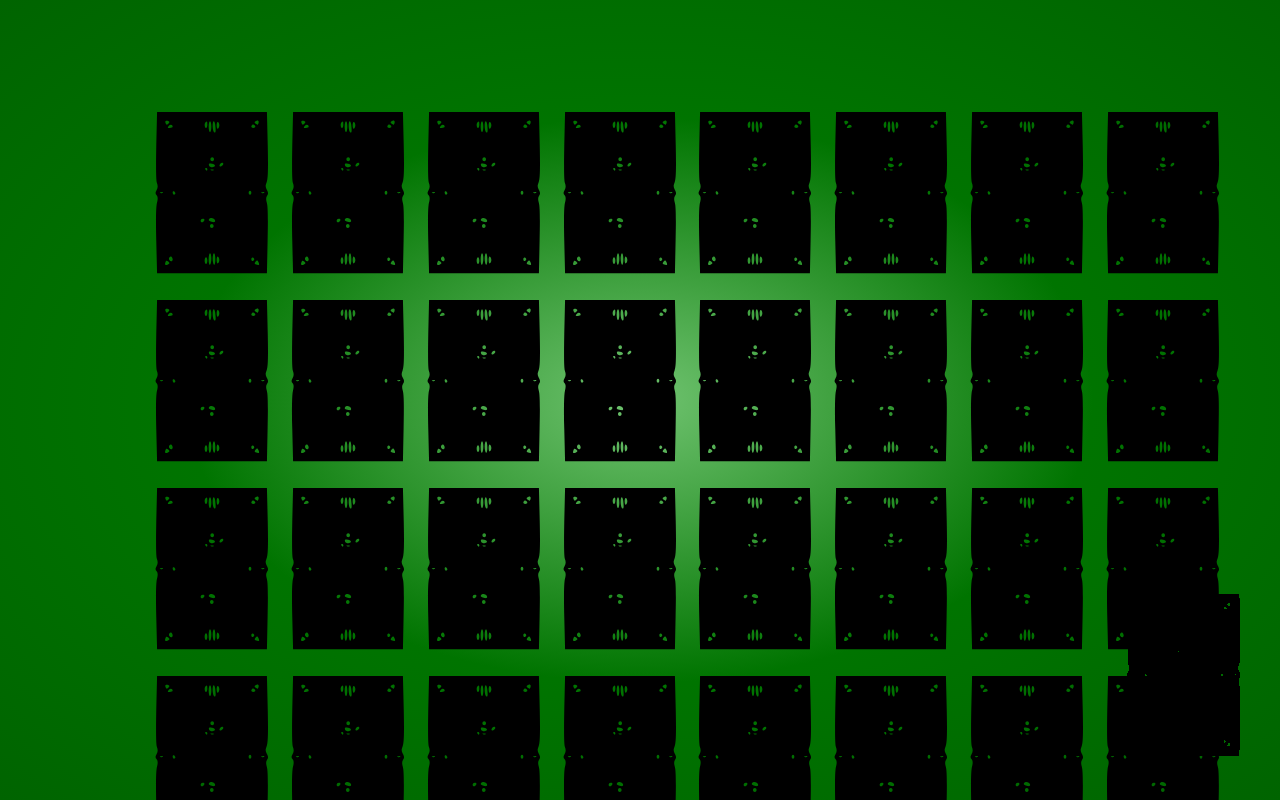
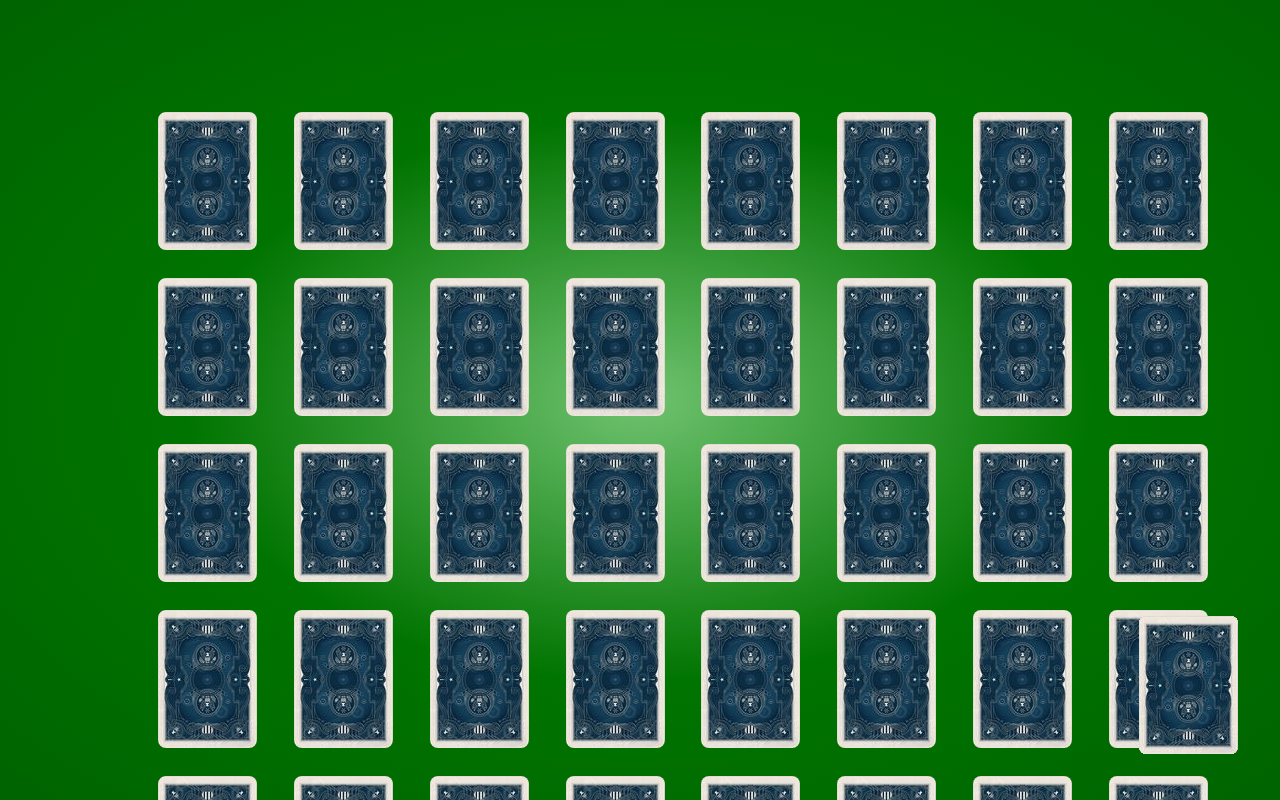
Before and after one commit to dilandogann/Trendyol-Bootcam-One-Suit-Solitaire-Game, a Vue app: page / in a window 1280 px wide. Shown: the top 800 px of the page. Built offline with nearby package versions, Linux system fonts and the light colour scheme.

Commit message:
Using jpg file as background image

```diff
--- a/src/components/PlayingCard.vue
+++ b/src/components/PlayingCard.vue
@@ -1,5 +1,5 @@
 <template>
-  <div>
+  <v-container class="card-container">
     <template v-if="card.showFront">
       <v-row>
         <v-col cols="cols">
@@ -10,11 +10,11 @@
     <template v-else>
       <v-row>
         <v-col cols="cols">
-          <img class="card-image" src="./../assets/hearts-back.svg" />
+          <img class="card-image" src="./../assets/hearts-back.jpg" />
         </v-col>
       </v-row>
     </template>
-  </div>
+  </v-container>
 </template>
 
 <script>
@@ -33,4 +33,7 @@ export default {
 .card-image {
   border-radius: 8px;
 }
+.card-container {
+  padding: 0;
+}
 </style>
```
